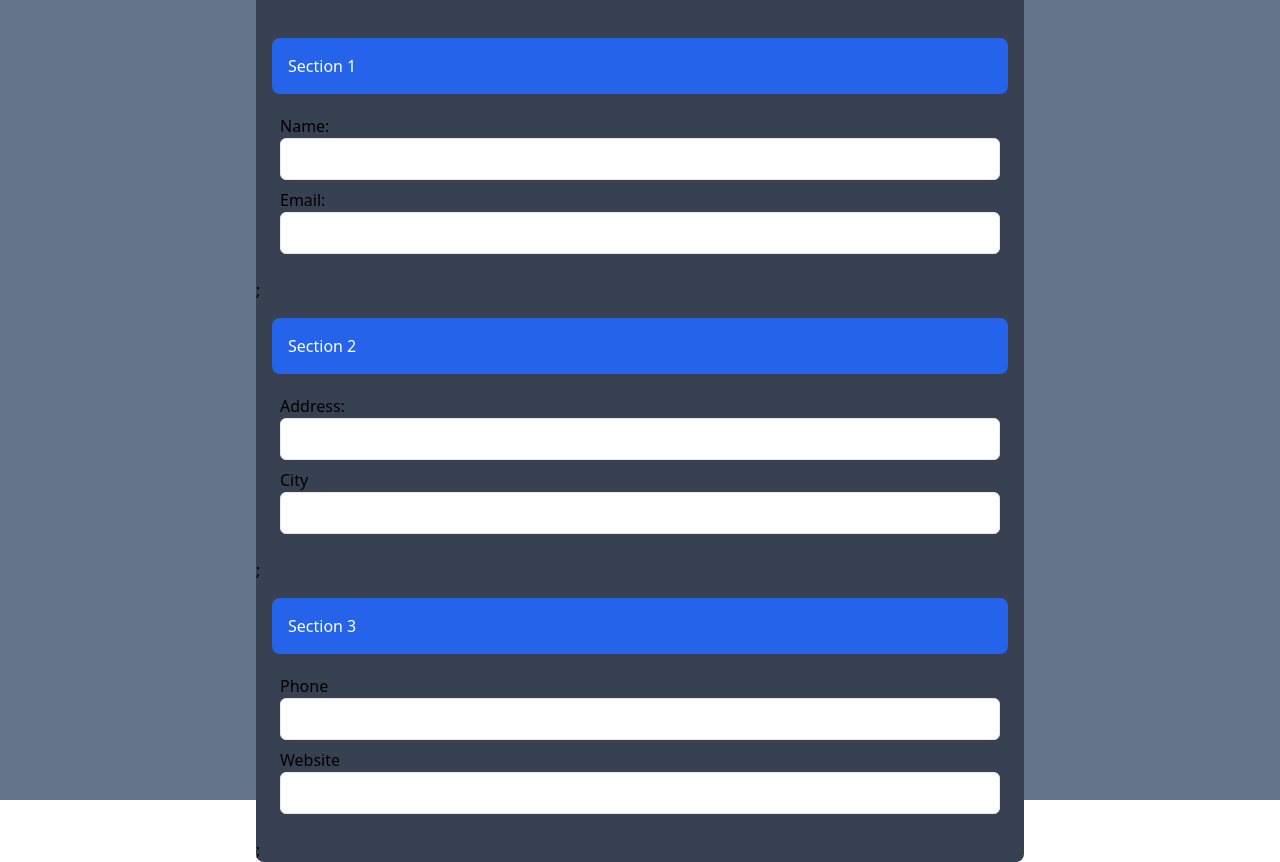
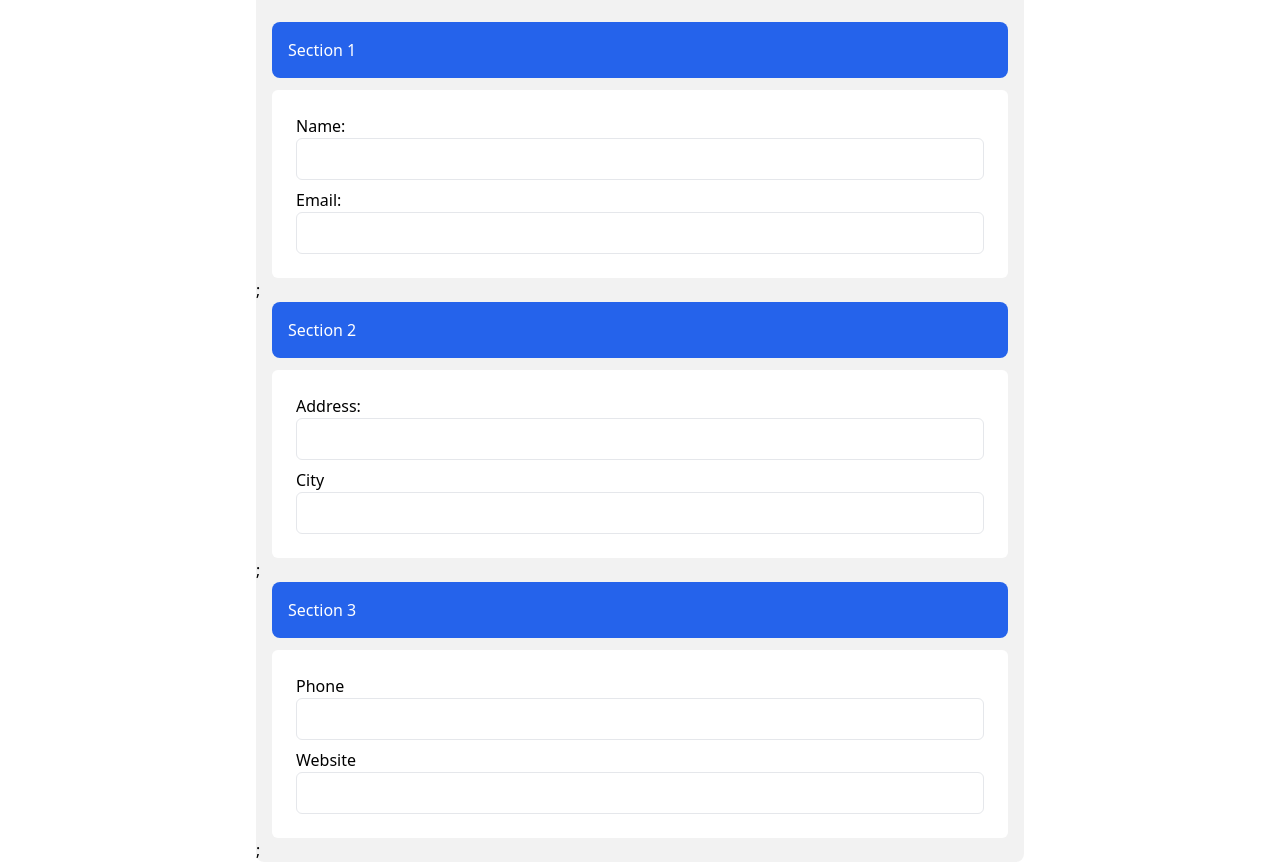
Before and after one commit to ichiiexe/reactAssignment, a React (Vite) app: page / in a window 1280 px wide. Built offline with nearby package versions, Linux system fonts and the light colour scheme.

Commit message:
fixed colors

```diff
--- a/src/App.jsx
+++ b/src/App.jsx
@@ -3,8 +3,8 @@ import { Section } from "./components/Item";
 function App() {
   return (
     <>
-      <div className="flex justify-center items-center h-dvh bg-slate-500">
-        <ul className="flex flex-col min-w-96 w-3/5 rounded-lg bg-gray-700">
+      <div className="flex justify-center items-center h-dvh">
+        <ul className="flex flex-col min-w-96 w-3/5 rounded-lg bg-black/5">
           <h1 className="m-6 font-bold text-3xl text-center">
             Expandable Form
           </h1>
--- a/src/components/Item.jsx
+++ b/src/components/Item.jsx
@@ -18,11 +18,11 @@ export function Section(props) {
 
   return (
     <>
-      <li className="p-4 flex flex-col gap-3">
+      <li className="px-4 flex flex-col gap-3">
         <div className="bg-blue-600 text-white p-4 rounded-lg w-full after:text-white flex justify-between">
           {props.title}
         </div>
-        <div>{ListItem}</div>
+        <div className="w-full p-4 bg-white rounded-md">{ListItem}</div>
       </li>
       ;
     </>
```
